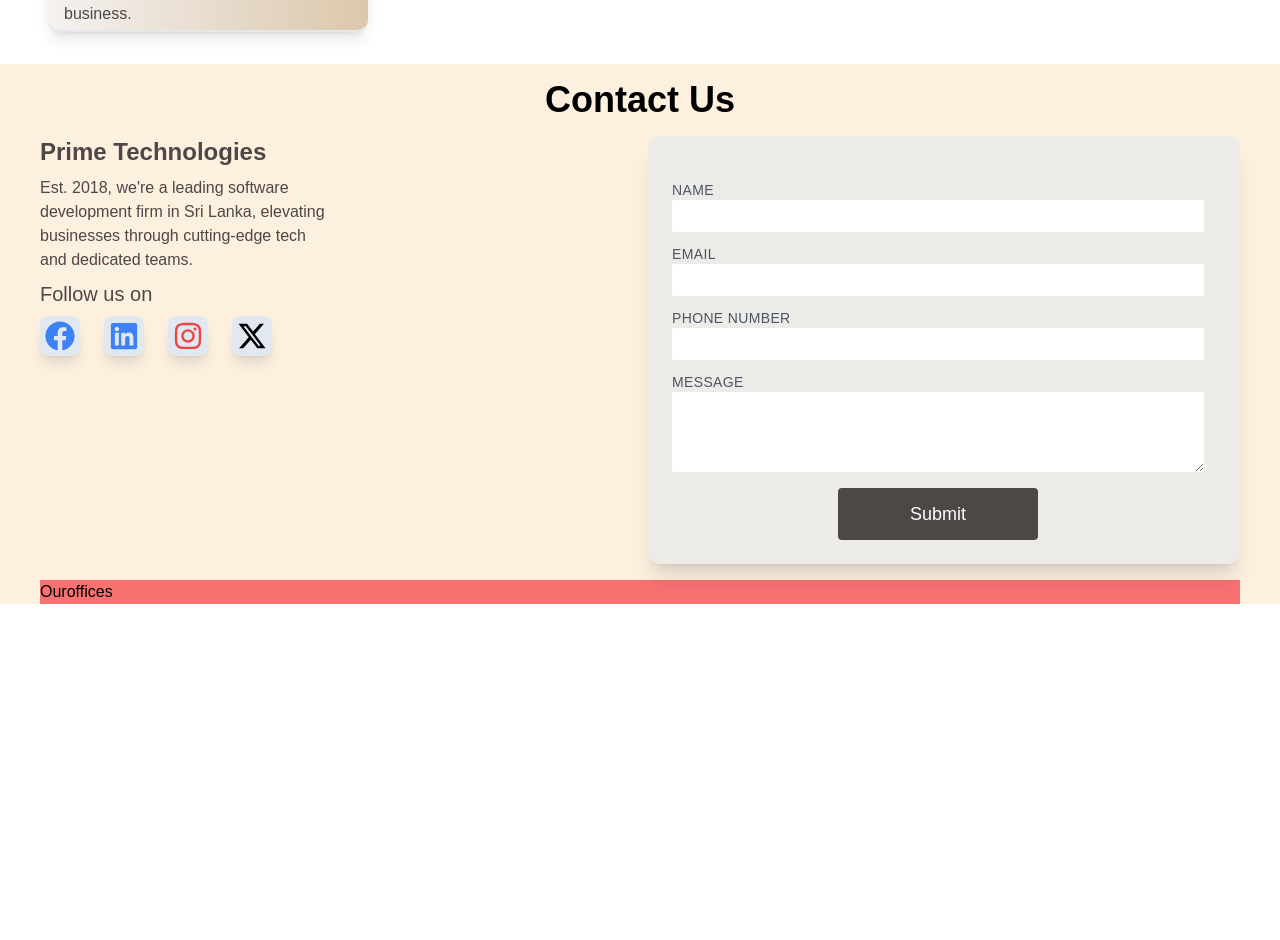
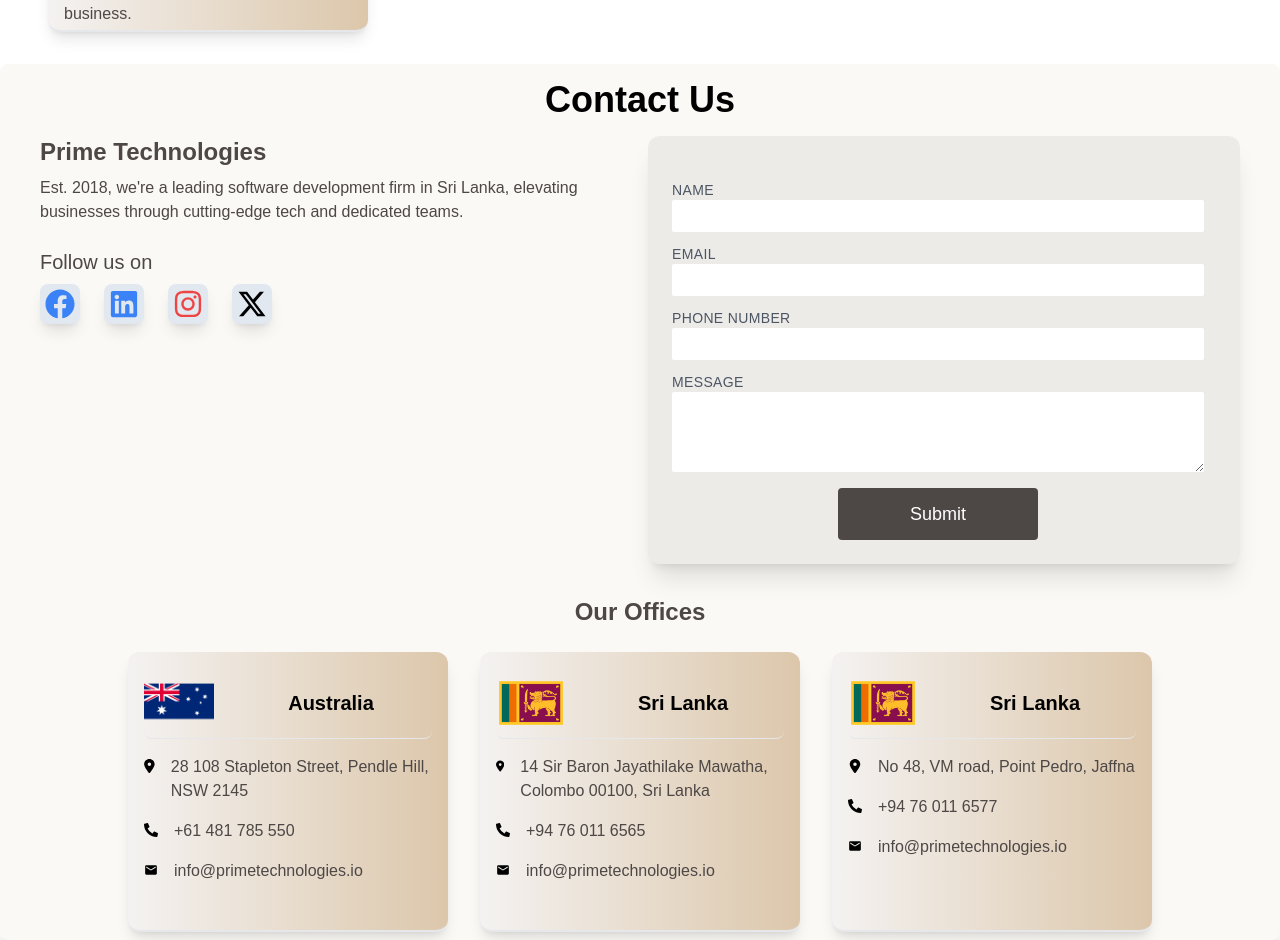
Before and after one commit to NipunaSudesh/Prime-Technologies, a React (Create React App) app: page / in a window 1280 px wide. Shown: the part 1662-2602 px from the top of the page. Before the commit the page ends 2266 px from the top, so only its background shows below. Built offline with nearby package versions, Linux system fonts and the light colour scheme.

Commit message:
created contact us

```diff
--- a/src/Page/ContactUs/About.jsx
+++ b/src/Page/ContactUs/About.jsx
@@ -4,11 +4,11 @@ import { FaXTwitter } from "react-icons/fa6";
 
 export const About = () => {
   return (
-    <div className='flex flex-col w-1/2'>
-    <h1 className='text-2xl font-semibold text-textColor mb-2'>Prime Technologies</h1>
-    <p className='text-textColor mb-2'>Est. 2018, we're a leading software development firm in Sri Lanka, elevating businesses through cutting-edge tech and dedicated teams.</p>
+    <div className='flex flex-col w-full '>
+    <h1 className='text-2xl w-full font-semibold text-textColor mb-2'>Prime Technologies</h1>
+    <p className='text-textColor w-full mb-2'>Est. 2018, we're a leading software development firm in Sri Lanka, elevating businesses through cutting-edge tech and dedicated teams.</p>
     <div className='flex flex-col'>
-        <h2 className='text-xl text-textColor'>Follow us on</h2>
+        <h2 className='text-xl text-textColor mt-4'>Follow us on</h2>
         <div className='flex gap-6 w-full'>
         <div className='w-[40px] h-[40px] bg-slate-200 text-center flex justify-center items-center rounded-lg shadow-lg hover:translate-y-1 hover:bg-slate-300 duration-300 mt-2'>
     <a href='https://www.facebook.com/PrimeTechnologies/'>
--- a/src/Page/ContactUs/ContactUs.jsx
+++ b/src/Page/ContactUs/ContactUs.jsx
@@ -1,25 +1,26 @@
 import React from 'react';
 import { EmailForm } from './EmailForm';
-import { Ouroffices } from './Ouroffices';
+import { OurOffices } from './OurOffices/OurOffices';
 import { About } from './About';
 
 export const ContactUs = () => {
   return (
     <div id='ContactUs' className='w-full mt-2 flex flex-col h-auto gap-4 items-center'>
-      <div className='max-w-screen-xl w-full px-4 sm:px-10 bg-[#fdf0df] h-full'>
+      <div className='max-w-screen-xl w-full px-4 sm:px-10 bg-[#fbf9f6] h-full rounded-lg shadow-xl'>
         <div className='w-full mt-3 text-center'>
           <h1 className='text-4xl font-bold mb-4 mt-4'>Contact Us</h1>
         </div>
-        <div className='flex md:flex-row gap-4'>
-            <div className='w-full md:w-1/2 flex'>
+        <div className='flex flex-col sm:flex-row gap-4'>
+          <div className='w-full lg:w-1/2 flex'>
             <About />
-            </div>
-
-          <div className='w-full md:w-1/2 flex flex-col'>
+          </div>
+          <div className='w-full lg:w-1/2 flex flex-col'>
             <EmailForm />
           </div>
         </div>
-        <Ouroffices />
+        <div className='w-full mt-4'>
+          <OurOffices />
+        </div>
       </div>
     </div>
   );
--- /dev/null
+++ b/src/Page/ContactUs/OurOffices/OurOffices.jsx
@@ -0,0 +1,24 @@
+import React from 'react'
+import { OfficeCard } from './OfficeCard'
+import sl from '../../../Assets/images/sl.png'
+import aus from '../../../Assets/images/aus.png'
+
+export const OurOffices = () => {
+  return (
+    <div className='w-full mt-4 flex flex-col'>
+        <div className='w-full mt-4'>
+          <h1 className='text-textColor font-semibold text-2xl justify-center text-center'>Our Offices</h1>
+        </div>
+
+        <div className='grid grid-cols-1 sm:grid-cols-2 lg:grid-cols-3 gap-4 items-center mx-auto mt-4'>
+          <OfficeCard flag={aus} country='Australia' address='28 108 Stapleton Street, Pendle Hill, NSW 2145' number='+61 481 785 550' email='
+info@primetechnologies.io'/>
+          <OfficeCard flag={sl} country='Sri Lanka' address='14 Sir Baron Jayathilake Mawatha, Colombo 00100, Sri Lanka' number='+94 76 011 6565' email='
+info@primetechnologies.io'/>
+          <OfficeCard flag={sl} country='Sri Lanka' address='No 48, VM road, Point Pedro, Jaffna' number='+94 76 011 6577' email='
+info@primetechnologies.io'/>
+
+        </div>
+    </div>
+  )
+}
--- a/src/Page/ContactUs/Ouroffices.jsx
+++ /dev/null
@@ -1,7 +0,0 @@
-import React from 'react'
-
-export const Ouroffices = () => {
-  return (
-    <div className='w-full bg-red-400 mt-4'>Ouroffices</div>
-  )
-}
```
